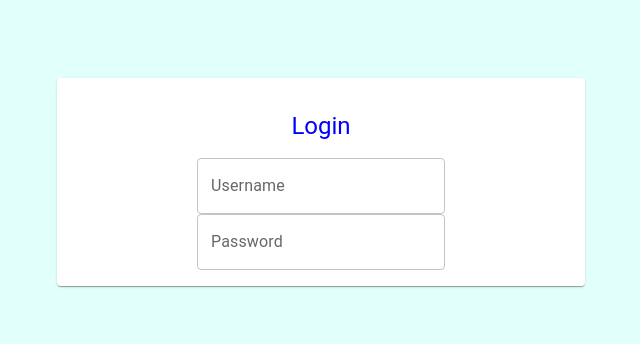
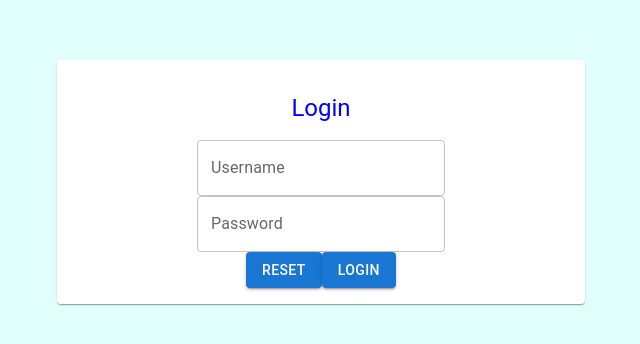
Before and after one commit to chessmadridista/my-hero-stories, a React (Vite) app: page /auth in a window 1280 px wide. Shown: the part 218-562 px from the top of the page, without its empty margins (319-959 px from the left). Built offline with nearby package versions, Linux system fonts and the light colour scheme.

Commit message:
Add reset and login buttons.

```diff
--- a/src/components/login/components/LoginButtons.tsx
+++ b/src/components/login/components/LoginButtons.tsx
@@ -1,6 +1,10 @@
+import { Button } from "@mui/material";
+
 function LoginButtons(): JSX.Element {
     return (
         <>
+            <Button variant="contained">Reset</Button>
+            <Button variant="contained">Login</Button>
         </>
     );
 }
```
